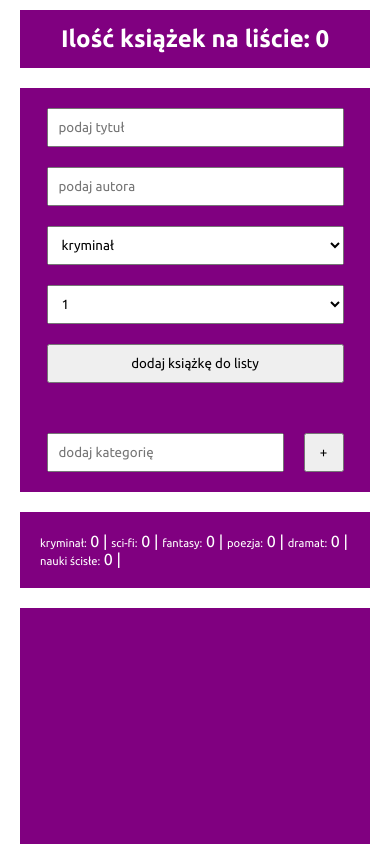
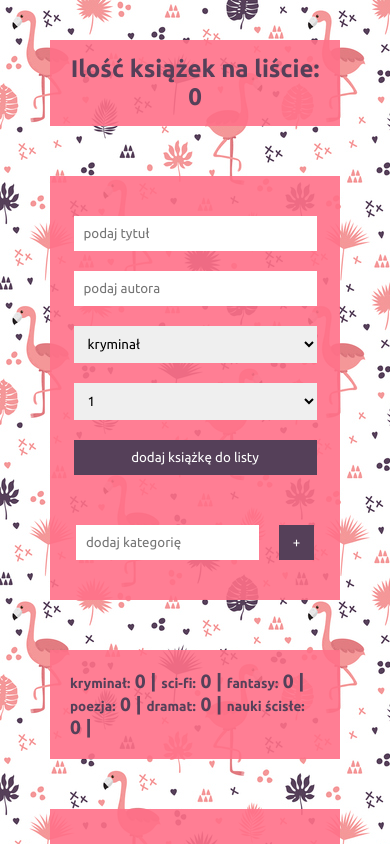
Before and after one commit to GhostOcelot/Book-list, a website built with webpack: page src/index.html in a window 390 px wide. Shown: the top 844 px of the page. Built offline with nearby package versions, Linux system fonts and the light colour scheme; files whose address does not match are found by name.

Commit message:
Validation added. Responsive styles added

```diff
--- a/src/index.html
+++ b/src/index.html
@@ -8,7 +8,7 @@
     <link rel="stylesheet" href="css/index.min.css" />
   </head>
 
-  <body>
+  <body style="background-image: url('img/flamingos.jpg');">
     <div class="header">
       <h2 class="books-counter"></h2>
     </div>
--- a/src/js/addBookForm.js
+++ b/src/js/addBookForm.js
@@ -69,6 +69,14 @@ const createAddBookButton = () => {
   return addBookButton
 }
 
+const createValidationWarning = () => {
+  const validationWarning = document.createElement("p")
+  validationWarning.textContent = "podaj tytuł i autora"
+  validationWarning.classList.add("warning")
+  validationWarning.setAttribute("style", "display: none")
+  return validationWarning
+}
+
 export const renderForms = () => {
   const formContainer = document.querySelector(".form-container")
   const addBookForm = createAddBookForm()
@@ -77,6 +85,7 @@ export const renderForms = () => {
   addBookForm.appendChild(createCategorySelect())
   addBookForm.appendChild(createPrioritySelect())
   addBookForm.appendChild(createAddBookButton())
+  addBookForm.appendChild(createValidationWarning())
 
   const addCategoryForm = createAddCategoryForm()
   addCategoryForm.appendChild(createAddCategoryInput())
--- a/src/js/books.js
+++ b/src/js/books.js
@@ -16,11 +16,16 @@ export const addBook = () => {
   const author = document.querySelector(".author-input").value.trim()
   const category = document.querySelector(".category-select").value.trim()
   const priority = document.querySelector(".priority-select").value.trim()
-  books.push(new Book(title, author, category, priority))
-  localStorage.setItem("books", JSON.stringify(books))
-  document.querySelector(".add-book-form").reset()
-  createBookList()
-  updateCategoriesCounter()
+  if (title && author) {
+    books.push(new Book(title, author, category, priority))
+    localStorage.setItem("books", JSON.stringify(books))
+    document.querySelector(".add-book-form").reset()
+    createBookList()
+    updateCategoriesCounter()
+    document.querySelector(".warning").style.display = "none"
+  } else {
+    document.querySelector(".warning").style.display = "block"
+  }
 }
 
 const removeBook = (e) => {
--- a/src/scss/index.scss
+++ b/src/scss/index.scss
@@ -1,8 +1,9 @@
 @import url("https://fonts.googleapis.com/css2?family=Ubuntu:wght@400;700&display=swap");
 
 $main-font: "Ubuntu", sans-serif;
-$box-color: purple;
+$box-color: rgba(255, 113, 137, 0.9);
 $text-color: white;
+$button-color: rgb(85, 64, 89);
 
 * {
   margin: 0;
@@ -11,7 +12,7 @@ $text-color: white;
 }
 
 body {
-  margin: 10px;
+  margin: 40px;
   font-family: $main-font;
   color: $text-color;
 }
@@ -20,7 +21,8 @@ body {
   text-align: center;
   background-color: $box-color;
   padding: 15px;
-  margin: 10px;
+  margin: 0 10px 40px 10px;
+  color: $button-color;
 }
 
 .main-container {
@@ -30,15 +32,66 @@ body {
     background-color: $box-color;
     flex-basis: 30%;
     margin: 10px;
+    padding: 20px 0;
+    .add-book-form {
+      display: flex;
+      flex-direction: column;
+      align-items: center;
+      padding: 10px;
+      .input {
+        padding: 10px;
+        margin: 10px;
+        width: 90%;
+        font-family: $main-font;
+        border: none;
+      }
+      .submit-button {
+        cursor: pointer;
+        background-color: $button-color;
+        color: $text-color;
+      }
+      .warning {
+        color: $button-color;
+        font-size: 0.8em;
+        font-weight: 700;
+      }
+    }
+    .add-category-form {
+      display: flex;
+      justify-content: center;
+      padding: 10px;
+      margin: 20px 0 10px 0;
+      .input {
+        padding: 10px;
+        font-family: $main-font;
+      }
+      .add-category-input {
+        width: calc(90% - 40px - 20px);
+        margin-right: 20px;
+        border: none;
+      }
+      .add-category-button {
+        border: none;
+        width: 35px;
+
+        cursor: pointer;
+        background-color: $button-color;
+        color: $text-color;
+      }
+    }
   }
   .right-container {
     display: flex;
     flex-direction: column;
     flex-basis: 70%;
+    padding: 0 0 0 40px;
     .counters-container {
       background-color: $box-color;
-      margin: 10px;
+      margin: 10px 10px 40px 10px;
       padding: 20px;
+      font-size: 1.2em;
+      font-weight: 700;
+      color: $button-color;
       .category-label {
         font-size: 0.7em;
       }
@@ -58,7 +111,7 @@ body {
         min-width: 200px;
         margin: 10px;
         padding: 10px;
-        border-radius: 5px;
+        color: $button-color;
         height: 250px;
         position: relative;
         .title {
@@ -84,48 +137,24 @@ body {
           padding: 10px;
           border-radius: 50%;
           border: none;
-          background-color: $box-color;
+          background-color: $button-color;
           color: $text-color;
           font-weight: bold;
+          cursor: pointer;
         }
       }
     }
   }
 }
 
-.add-book-form {
-  display: flex;
-  flex-direction: column;
-  align-items: center;
-  padding: 10px;
-  .input {
-    padding: 10px;
-    margin: 10px;
-    width: 90%;
-    font-family: $main-font;
-  }
-}
-
-.add-category-form {
-  display: flex;
-  justify-content: center;
-  padding: 10px;
-  margin: 20px 0 10px 0;
-  .input {
-    padding: 10px;
-    font-family: $main-font;
-  }
-  .add-category-input {
-    width: calc(90% - 40px - 20px);
-    margin-right: 20px;
-  }
-  .add-category-button {
-    width: 40px;
-  }
-}
-
 @media (max-width: 1000px) {
   .main-container {
     flex-direction: column;
+    .right-container {
+      padding: 40px 0 0 0;
+      .counters-container {
+        margin-top: 0;
+      }
+    }
   }
 }
--- a/webpack/mdb/webpack.common.mdb.js
+++ b/webpack/mdb/webpack.common.mdb.js
@@ -42,9 +42,11 @@ module.exports = {
       {
         test: /\.(ico|jpg|jpeg|png|gif|eot|otf|webp|svg|ttf|woff|woff2)(\?.*)?$/,
         use: {
-          loader: 'file-loader',
+          loader: "file-loader",
           options: {
-            name: '[path][name].[ext]',
+            name: "[name].[ext]",
+            outputPath: "img",
+            publicPath: "../img"
           },
         },
       },
--- a/webpack/webpack.common.js
+++ b/webpack/webpack.common.js
@@ -1,35 +1,35 @@
-const Path = require('path');
-const Webpack = require('webpack');
-const CopyWebpackPlugin = require('copy-webpack-plugin');
-const FixStyleOnlyEntriesPlugin = require('webpack-fix-style-only-entries');
-const MiniCssExtractPlugin = require('mini-css-extract-plugin');
+const Path = require("path")
+const Webpack = require("webpack")
+const CopyWebpackPlugin = require("copy-webpack-plugin")
+const FixStyleOnlyEntriesPlugin = require("webpack-fix-style-only-entries")
+const MiniCssExtractPlugin = require("mini-css-extract-plugin")
 
 module.exports = {
   entry: {
-    'js/index': Path.resolve(__dirname, '../src/js/index.js'),
-    'css/index': Path.resolve(__dirname, '../src/scss/index.scss'),
+    "js/index": Path.resolve(__dirname, "../src/js/index.js"),
+    "css/index": Path.resolve(__dirname, "../src/scss/index.scss"),
   },
   output: {
-    path: Path.join(__dirname, '../dist'),
-    filename: '[name].min.js',
+    path: Path.join(__dirname, "../dist"),
+    filename: "[name].min.js",
   },
   plugins: [
     new Webpack.ProvidePlugin({
-      'mdb': 'mdb',
+      mdb: "mdb",
     }),
     new CopyWebpackPlugin([
-      { from: Path.resolve(__dirname, '../src/index.html') },
-      { from: Path.resolve(__dirname, '../src/img'), to: 'img' },
+      { from: Path.resolve(__dirname, "../src/index.html") },
+      { from: Path.resolve(__dirname, "../src/img"), to: "img" },
     ]),
     new FixStyleOnlyEntriesPlugin(),
     new MiniCssExtractPlugin({
-      filename: '[name].min.css',
+      filename: "[name].min.css",
     }),
   ],
   resolve: {
     alias: {
-      '~': Path.resolve(__dirname, '../src'),
-      'mdb': Path.join(__dirname, '../node_modules/mdb-ui-kit'),
+      "~": Path.resolve(__dirname, "../src"),
+      mdb: Path.join(__dirname, "../node_modules/mdb-ui-kit"),
     },
   },
   module: {
@@ -37,21 +37,23 @@ module.exports = {
       {
         test: /\.mjs$/,
         include: /node_modules/,
-        type: 'javascript/auto',
+        type: "javascript/auto",
       },
       {
         test: /\.(ico|jpg|jpeg|png|gif|eot|otf|webp|svg|ttf|woff|woff2)(\?.*)?$/,
         use: {
-          loader: 'file-loader',
+          loader: "file-loader",
           options: {
-            name: '[path][name].[ext]',
+            name: "[name].[ext]",
+            outputPath: "img",
+            publicPath: "../img",
           },
         },
       },
       {
         test: /\.s?css/i,
-        use: [MiniCssExtractPlugin.loader, 'css-loader', 'postcss-loader', 'sass-loader'],
+        use: [MiniCssExtractPlugin.loader, "css-loader", "postcss-loader", "sass-loader"],
       },
     ],
   },
-};
+}
```
Also changed, not shown: src/img/flamingos.jpg (added), src/img/mdb-favicon.ico (deleted).
